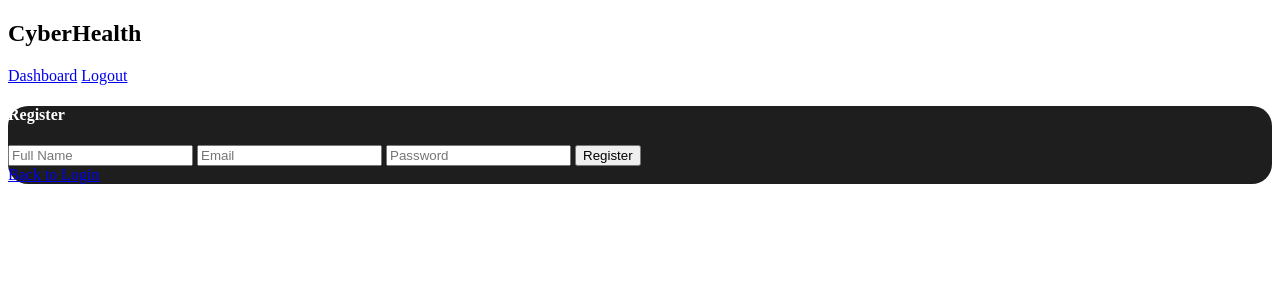
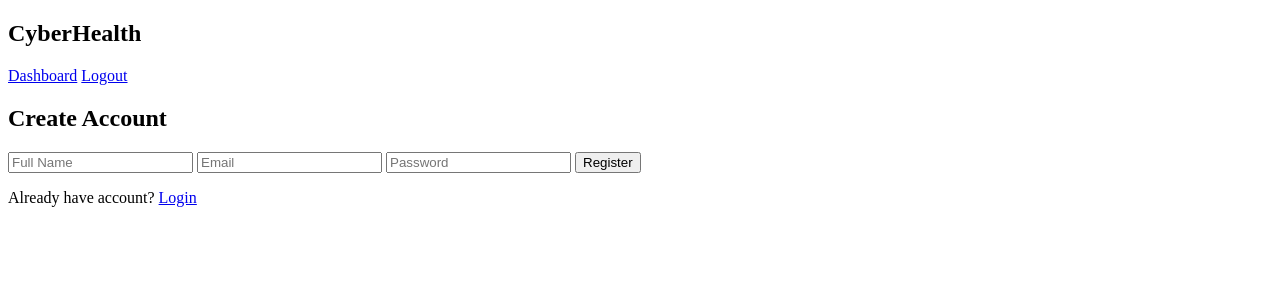
Before and after one commit to ankit18006/CyberHealth-IT-Dashboard, a Flask app: page /register in a window 1280 px wide. Shown: the top 300 px of the page. Run offline with Flask 3, Linux system fonts and the light colour scheme.

Commit message:
Refactor registration form layout and content

```diff
--- a/templates/register.html
+++ b/templates/register.html
@@ -1,24 +1,15 @@
 {% extends "base.html" %}
 {% block content %}
 
-<div class="row justify-content-center mt-5">
-<div class="col-md-4">
-<div class="card p-4 shadow-lg login-card">
-
-<h4 class="text-center mb-4">Register</h4>
-
-<form method="POST">
-<input type="text" name="name" class="form-control mb-3" placeholder="Full Name" required>
-<input type="email" name="email" class="form-control mb-3" placeholder="Email" required>
-<input type="password" name="password" class="form-control mb-3" placeholder="Password" required>
-
-<button class="btn btn-success w-100">Register</button>
-</form>
-
-<a href="/" class="d-block text-center mt-3 text-info">Back to Login</a>
-
-</div>
-</div>
+<div class="auth-box">
+    <h2>Create Account</h2>
+    <form method="POST">
+        <input type="text" name="name" placeholder="Full Name" required>
+        <input type="email" name="email" placeholder="Email" required>
+        <input type="password" name="password" placeholder="Password" required>
+        <button>Register</button>
+    </form>
+    <p>Already have account? <a href="/login">Login</a></p>
 </div>
 
 {% endblock %}
```
